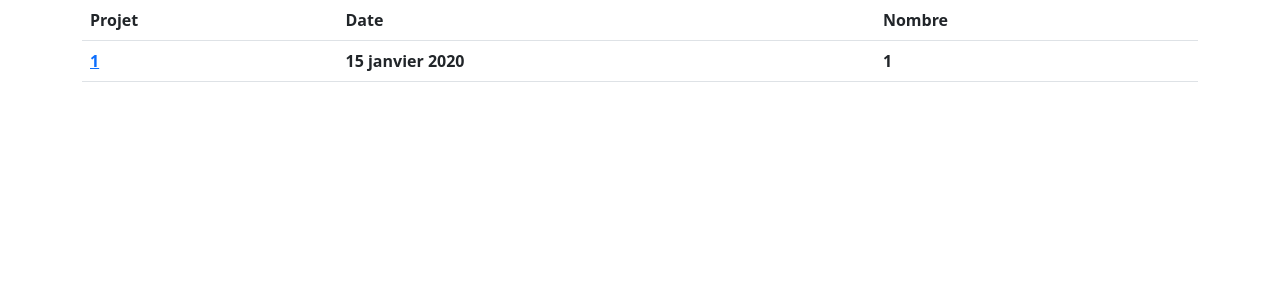
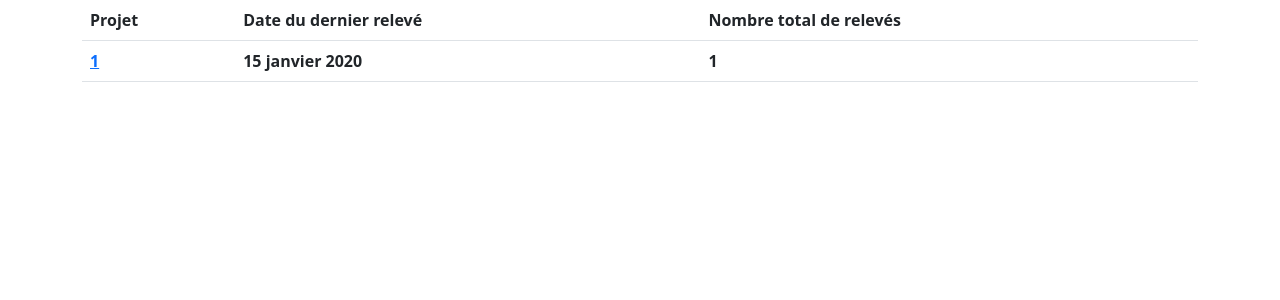
Before and after one commit to MaillotCedric/site_django, a Django app: template src/home/templates/home/private.html in a window 1280 px wide. Shown: the part 56-356 px from the top of the page. Run offline with Django 3.2, Linux system fonts and the light colour scheme; the template is opened without the code that fills it: most values are stand-ins (such as "Sample title", 1, 10 or a date in 2020); lists and menus that the app fills with data are empty; some libraries are stand-ins or nearby versions.

Commit message:
fix nom colonnes tableaux
. tableau accueil publique
. tableau acceuil privé

```diff
--- a/src/home/templates/home/private.html
+++ b/src/home/templates/home/private.html
@@ -7,8 +7,8 @@
     <thead>
       <tr>
         <th scope="col">Projet</th>
-        <th scope="col">Date</th>
-        <th scope="col">Nombre</th>
+        <th scope="col">Date du dernier relevé</th>
+        <th scope="col">Nombre total de relevés</th>
       </tr>
     </thead>
     <tbody>
--- a/src/home/templates/home/public.html
+++ b/src/home/templates/home/public.html
@@ -7,8 +7,8 @@
   <thead>
     <tr>
       <th scope="col">Projet</th>
-      <th scope="col">Date</th>
-      <th scope="col">Etat</th>
+      <th scope="col">Date du relevé</th>
+      <th scope="col">Etat du relevé</th>
     </tr>
   </thead>
   <tbody>
```
